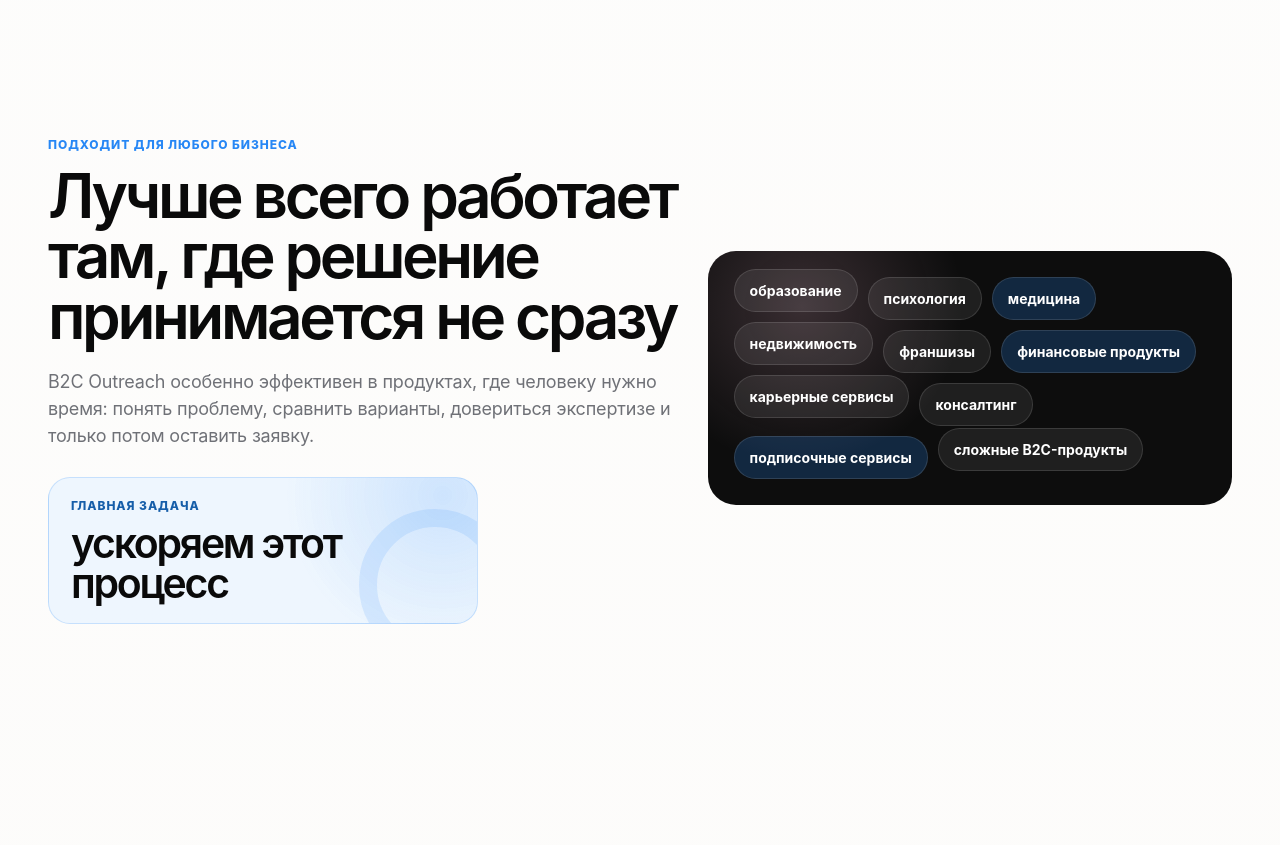
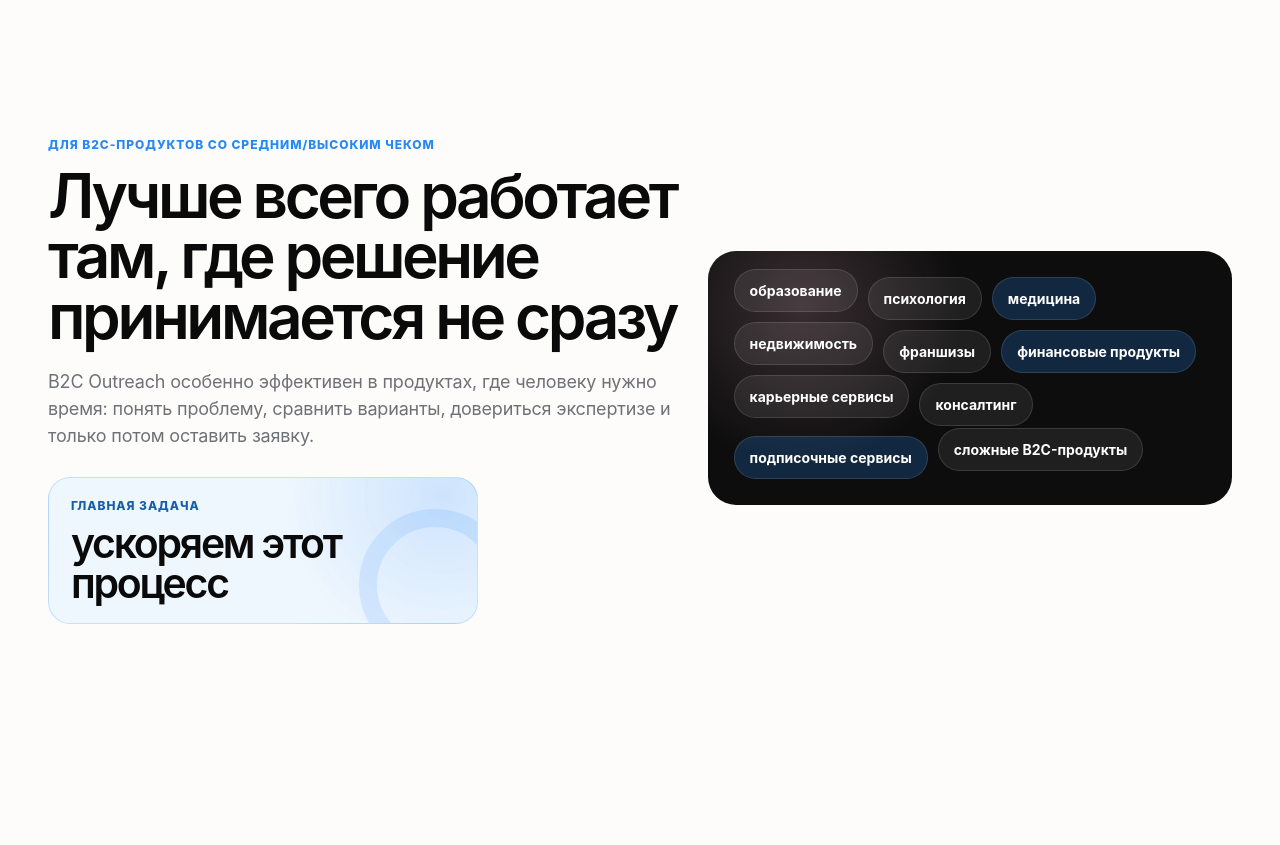
Before and after one commit to marchykmaksim15-dev/smartcrew-site, a plain HTML site: page index.html in a window 1280 px wide. Shown: the part 4400-5245 px from the top of the page. Drawn offline with Linux system fonts and the light colour scheme.

Commit message:
Update fit section positioning

```diff
--- a/index.html
+++ b/index.html
@@ -287,7 +287,7 @@
 
       <section class="section-shell fit-section" aria-labelledby="fit-title">
         <div class="section-copy">
-          <span class="section-kicker">Подходит для любого бизнеса</span>
+          <span class="section-kicker">для B2C-продуктов со средним/высоким чеком</span>
           <h2 id="fit-title">Лучше всего работает там, где решение принимается не сразу</h2>
           <p>
             B2C Outreach особенно эффективен в продуктах, где человеку нужно время: понять
```
